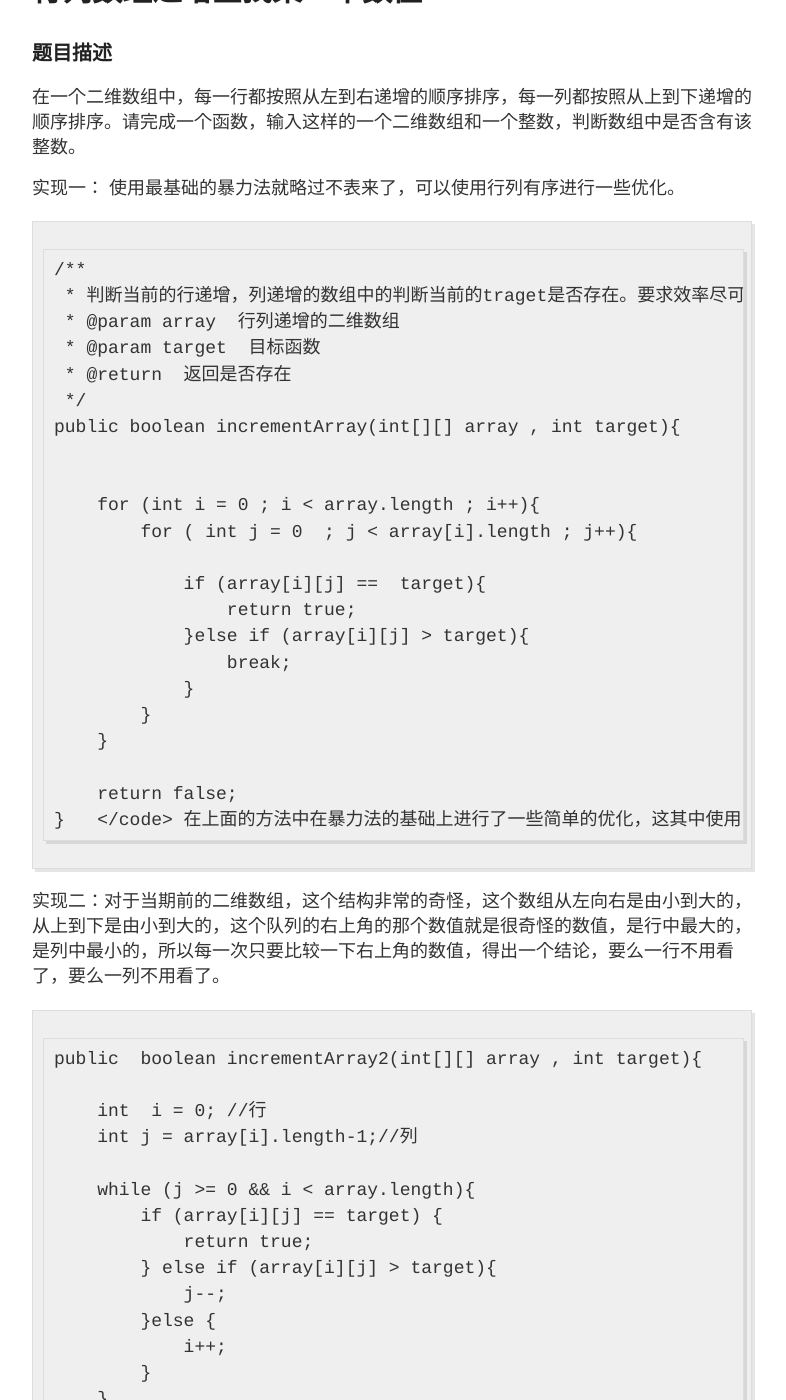
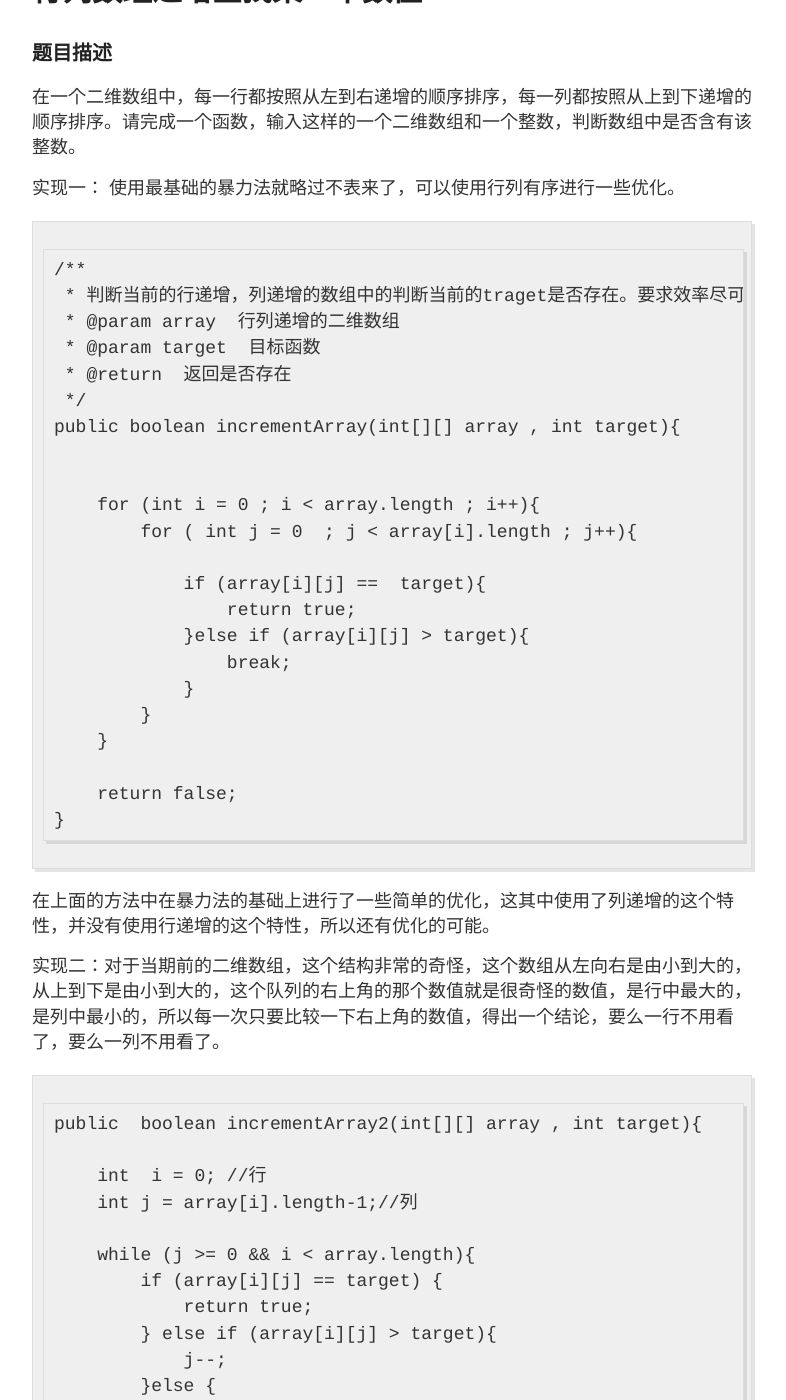
Before and after one commit to zhenru/zhenru.github.io, a Jekyll site: the page built from _posts/2016-01-03-2016练习题1.md, in a window 1280 px wide and 1400 px high, scrolled down 196 px. Shown: the whole window, without its empty margins (248-1034 px from the left). Built offline with Jekyll 4.4.1, drawn with Linux system fonts in a browser that asks for light colours; some of the changed lines change nothing that is shown; some of the changed text lies outside the part shown.

Commit message:
a dd the  edit

```diff
--- a/_posts/2016-01-03-2016练习题1.md
+++ b/_posts/2016-01-03-2016练习题1.md
@@ -34,7 +34,7 @@ title:  行列数组递增查找某一个数值
 
         return false;
     }
-  </code>
+
 在上面的方法中在暴力法的基础上进行了一些简单的优化，这其中使用了列递增的这个特性，并没有使用行递增的这个特性，所以还有优化的可能。
 
 实现二：对于当期前的二维数组，这个结构非常的奇怪，这个数组从左向右是由小到大的，从上到下是由小到大的，这个队列的右上角的那个数值就是很奇怪的数值，是行中最大的，是列中最小的，所以每一次只要比较一下右上角的数值，得出一个结论，要么一行不用看了，要么一列不用看了。
@@ -60,13 +60,14 @@ title:  行列数组递增查找某一个数值
     }
 
 
-</code>
+
 
 对于当前的系统中抓住几个细节：
-- 二维数组第一维的是行号，第二位是列号。
-- arry[i]可以看成是第i行的一个数组，
-- 如果想要获取列号：可以使用一个行数组的长度*** - 1 ***这个很关键
-- 数组的下标是从 0 开始的。
+
+1.  二维数组第一维的是行号，第二位是列号。
+2.  arry[i]可以看成是第i行的一个数组，
+3.  如果想要获取列号：可以使用一个行数组的长度*** - 1 ***这个很关键
+4.  数组的下标是从 0 开始的。
 
 
-魔鬼在细节之中，在些每一个逻辑表达式的都需要绝对的意识清醒，否者就会埋下雷，回头不知道还要找雷，然后填掉这些雷。
+魔鬼在细节之中，在些每一个逻辑表达式的都需要绝对的意识清醒，否者就会埋下雷，回头还要找雷，然后填掉这些雷。
```
